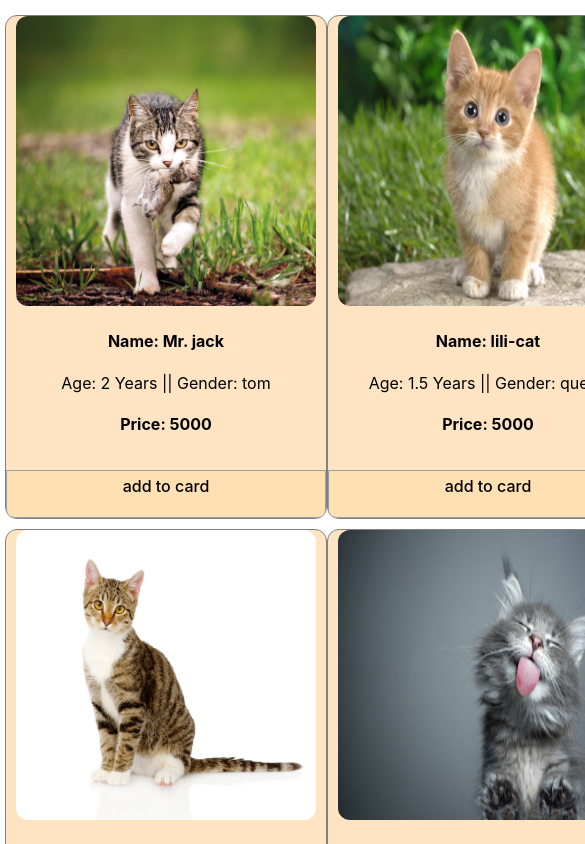
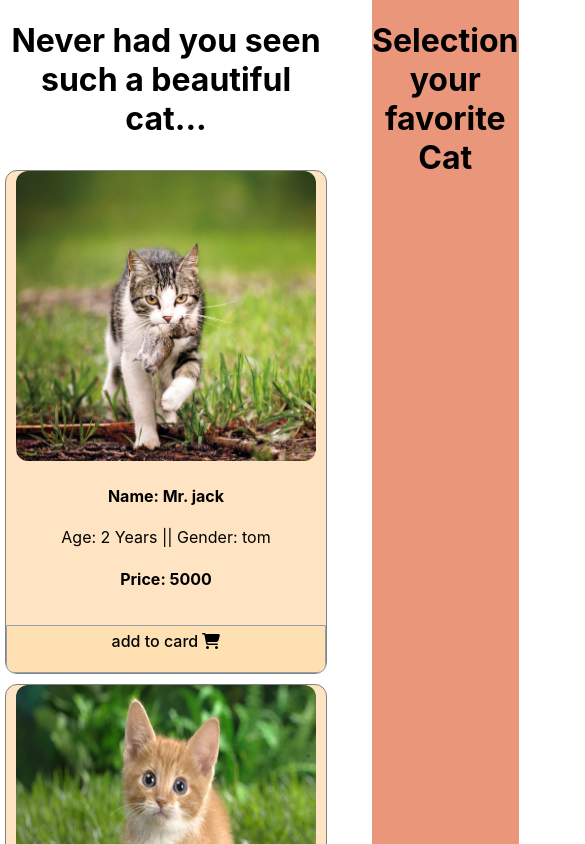
Before and after one commit to Riad15/Cat-shop, a React (Create React App) app: page / in a window 390 px wide. Shown: the top 844 px of the page, 585 px wide, since content can reach past the window. Built offline with nearby package versions, Linux system fonts and the light colour scheme.

Commit message:
font wosam install and responsive

```diff
--- a/package.json
+++ b/package.json
@@ -3,6 +3,9 @@
   "version": "0.1.0",
   "private": true,
   "dependencies": {
+    "@fortawesome/fontawesome-svg-core": "^6.1.1",
+    "@fortawesome/free-solid-svg-icons": "^6.1.1",
+    "@fortawesome/react-fontawesome": "^0.1.18",
     "@testing-library/jest-dom": "^5.16.3",
     "@testing-library/react": "^12.1.4",
     "@testing-library/user-event": "^13.5.0",
--- a/src/App.js
+++ b/src/App.js
@@ -1,12 +1,12 @@
 
 import './App.css';
 import Cats from './componant/Cats/Cats';
+
 
 function App() {
 
   return (
     <div className="App">
-
       <Cats></Cats>
     </div>
   );
--- a/src/componant/Cat/Cat.js
+++ b/src/componant/Cat/Cat.js
@@ -1,3 +1,5 @@
+import { faShoppingCart } from '@fortawesome/free-solid-svg-icons';
+import { FontAwesomeIcon } from '@fortawesome/react-fontawesome';
 import React from 'react';
 import './Cat.css'
 
@@ -12,7 +14,7 @@ const Cat = (props) => {
                 <p>Age: {age}  || <span> Gender: {gender}</span></p>
                 <h4>Price: {price}</h4>
             </div>
-            <p className='btn'>add to card</p>
+            <p className='btn'>add to card <FontAwesomeIcon icon={faShoppingCart}></FontAwesomeIcon> </p>
         </div>
     );
 };
--- a/src/componant/Cats/Cats.css
+++ b/src/componant/Cats/Cats.css
@@ -12,3 +12,11 @@
 .cat-selection{
     background-color: darksalmon;
 }
+
+@media screen and (max-width:620px){
+    .cat-container{
+    display: grid;
+    grid-template-columns: repeat(1, 1fr);
+    margin: 5px 5px;
+}
+}
--- a/src/componant/Cats/Cats.js
+++ b/src/componant/Cats/Cats.js
@@ -12,11 +12,14 @@ const Cats = () => {
 
     return (
         <div className='cat-market'>
-            <div className='cat-container'>
-                {
-                    cats.map(cat => <Cat key={cat.id} cats={cat} ></Cat>)
-                }
+            <div>
+                <h1>Never had you seen such a beautiful cat...</h1>
+                <div className='cat-container'>
+                    {
+                        cats.map(cat => <Cat key={cat.id} cats={cat} ></Cat>)
+                    }
 
+                </div>
             </div>
             <div className='cat-selection'>
                 <h1>Selection your favorite Cat</h1>
```
Also changed, not shown: 1 other file (tests, documents, lock files or other folders).
